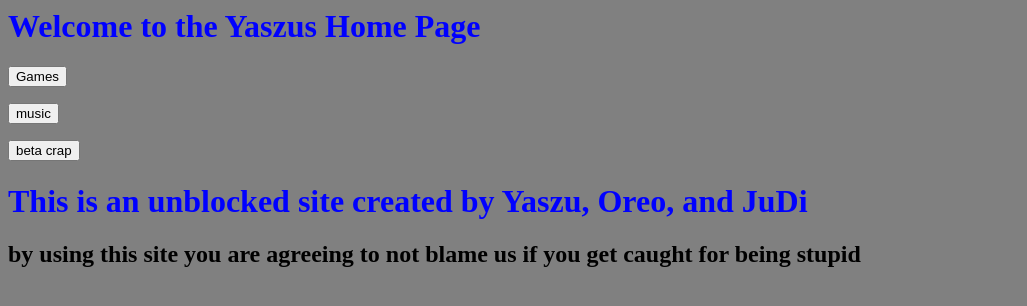
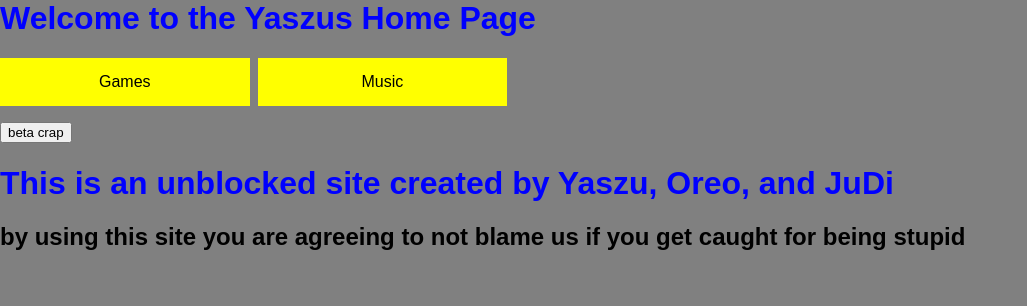
Before and after one commit to WheatlyCrab/Unblocked, a browser extension: page index.html in a window 1280 px wide. Shown: the whole page, without its empty margins (0-1027 px from the left). Drawn offline with Linux system fonts and the light colour scheme.

Commit message:
wiadnawin

```diff
--- a/index.html
+++ b/index.html
@@ -8,16 +8,13 @@
 
 </head>
 <body bgcolor=gray >
- <link rel="stylesheet" href="styles">
+ <link rel="stylesheet" href="page2.css">
 <script>
 alert("if you get caught its not my fault")
 </script>
-    <form action="games.html">
-        <input type="submit" value="Games" />
-    </form>
-        <form action="music.html">
-        <input type="submit" value="music" />
-    </form>
+<ul>
+    <li><a href="https://dawn-shalve.github.io/Unblocked/games.html">Games</a></li><li><a href="https://dawn-shalve.github.io/Unblocked/music.html">Music</a></li>
+  </ul>
 
 </form>
 <form action="login.html">
--- a/page2.css
+++ b/page2.css
@@ -39,3 +39,13 @@ body,html {
     background: red;
     color: white;
   }
+
+  body {
+    background-color: gray;
+  }
+  h1 {
+    color: blue;
+  }
+  p {
+    color: rgb(255, 0, 0);
+  }
```
